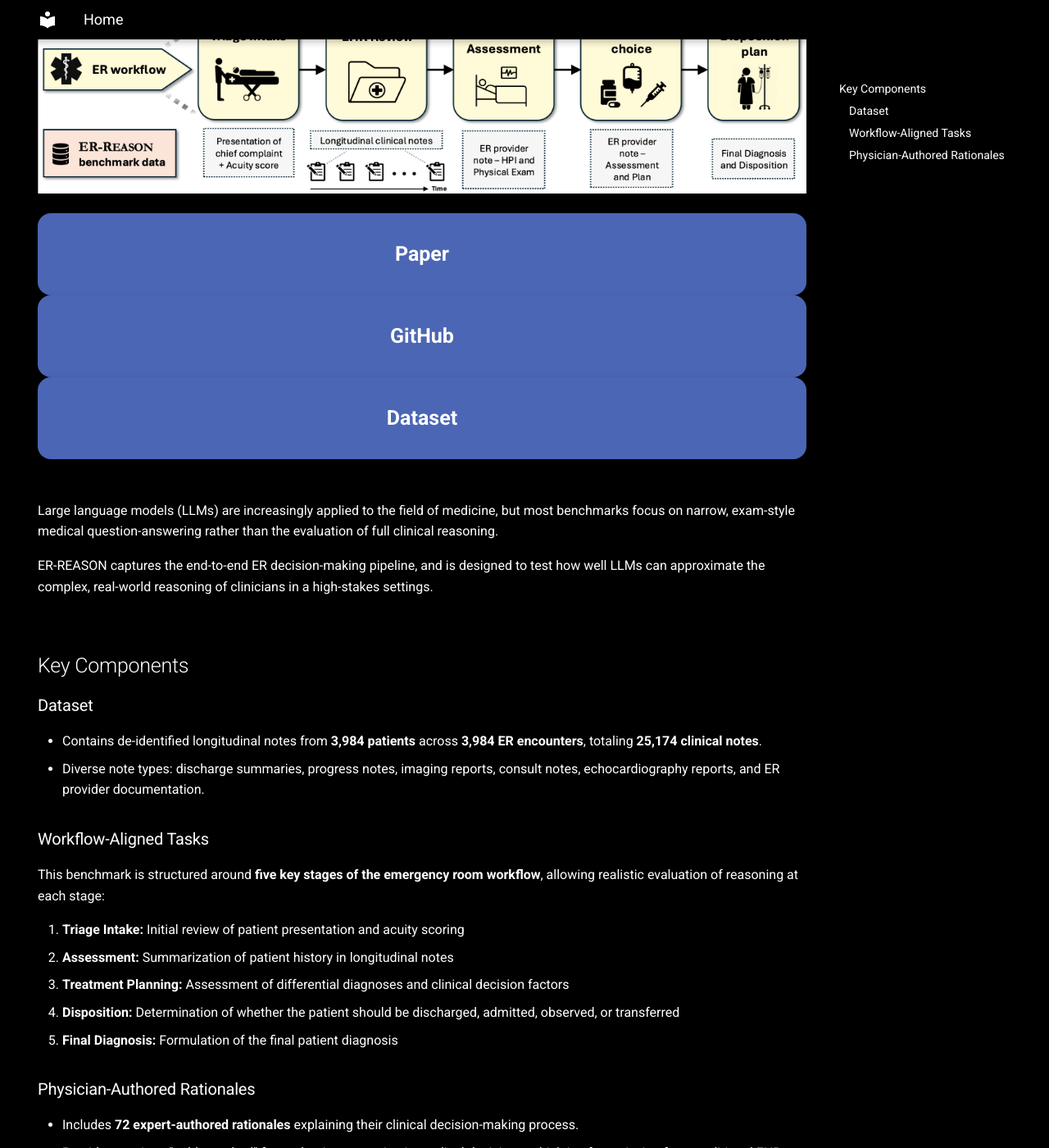
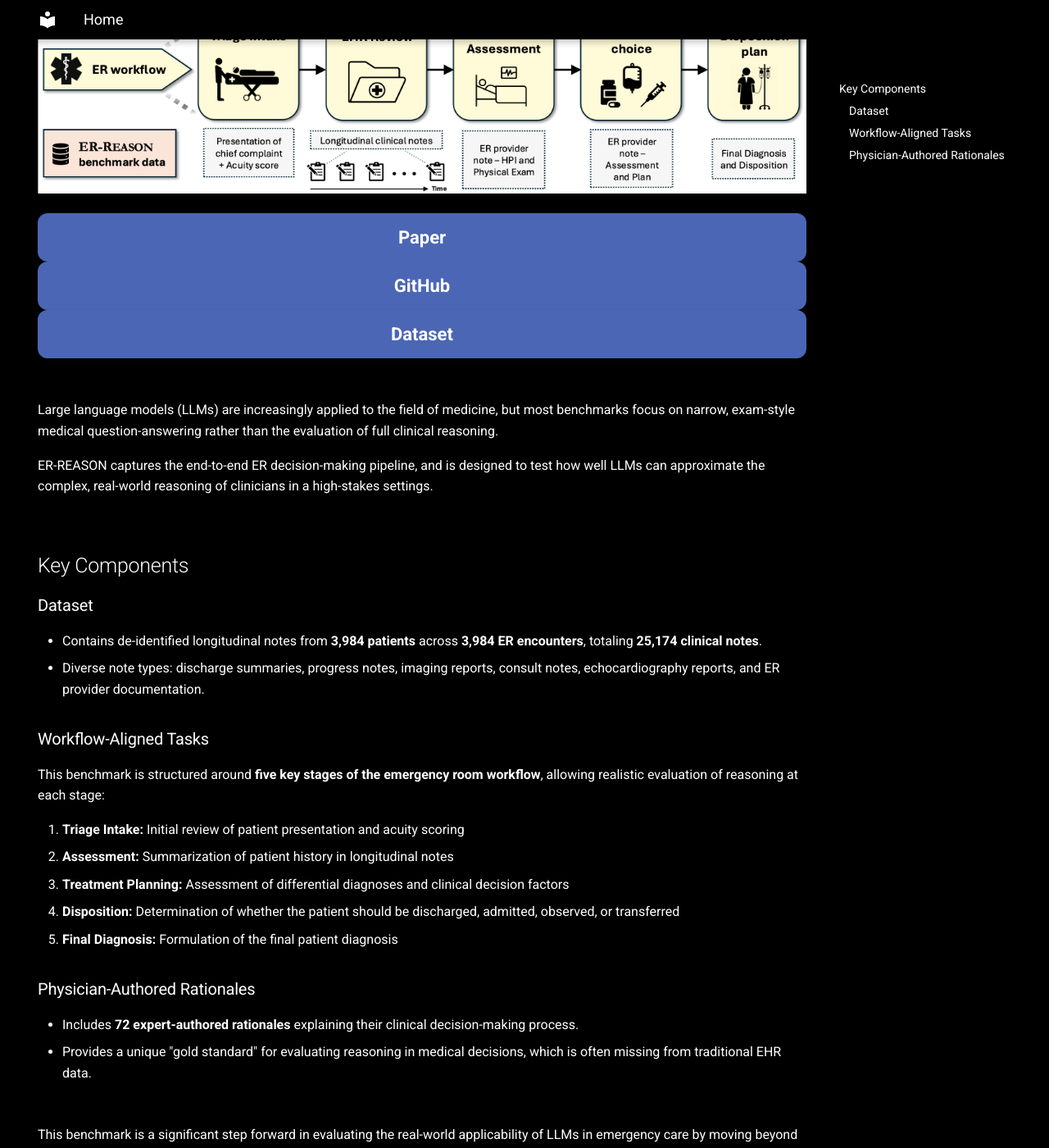
Before and after one commit to AlaaLab/ER-Reason, an MkDocs documentation site: the page built from docs/index.md, in a window 1280 px wide and 1400 px high, scrolled down 316 px. Shown: the whole window at 82% size. Built offline with MkDocs 1.6.1 and Material for MkDocs 9.7.7, drawn with Linux system fonts in a browser that asks for light colours.

Commit message:
Update extra.css

```diff
--- a/docs/stylesheets/extra.css
+++ b/docs/stylesheets/extra.css
@@ -32,32 +32,32 @@
 .boxes-container {
   display: flex;
   justify-content: center;
-  gap: 50px;        /* space between boxes */
-  margin-top: 50px;  /* space above container */
-  flex-wrap: wrap;   /* responsive wrap */
+  gap: 20px;        /* smaller space between boxes */
+  margin-top: 40px;  /* space above container */
+  flex-wrap: nowrap; /* prevent vertical stacking */
 }
 
 /* Individual boxes */
 .box {
   background-color: #4b66b4;
-  border-radius: 16px;
-  padding: 30px 40px;
+  border-radius: 12px;
+  padding: 12px 20px;  /* smaller padding */
   text-align: center;
-  box-shadow: 0 6px 12px rgba(0,0,0,0.3);
+  box-shadow: 0 4px 6px rgba(0,0,0,0.2);
   transition: transform 0.3s ease, box-shadow 0.3s ease;
-  min-width: 160px;
+  width: auto;        /* fit box to content */
 }
 
 /* Links inside boxes */
 .box a {
   color: #ffffff;
-  font-size: 1.25rem;
+  font-size: 1.1rem;  /* smaller font size */
   font-weight: bold;
   text-decoration: none;
 }
 
 /* Hover effect for boxes */
 .box:hover {
-  transform: translateY(-5px);
-  box-shadow: 0 10px 20px rgba(0,0,0,0.35);
+  transform: translateY(-2px);  /* subtle lift */
+  box-shadow: 0 6px 8px rgba(0,0,0,0.25);
 }
```
